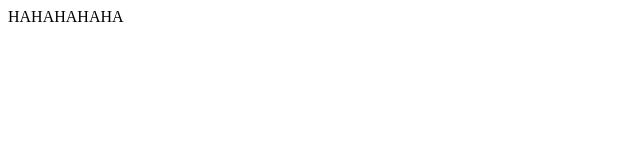
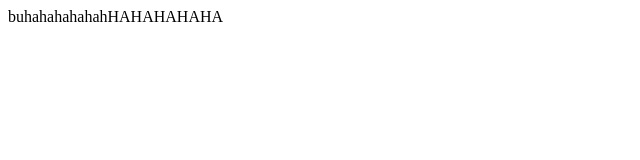
Before and after one commit to peccse/peccse.github.io, a plain HTML site: page index.html in a window 1280 px wide. Shown: the whole page, without its empty margins (0-640 px from the left). Drawn offline with Linux system fonts and the light colour scheme.

Commit message:
Committed first

```diff
--- a/index.html
+++ b/index.html
@@ -2,7 +2,7 @@
 <head>
 <title>Hello World</title>
 <body>
-HAHAHAHAHA
+buhahahahahahHAHAHAHAHA
 </body>
 </head>
 </html>
```
